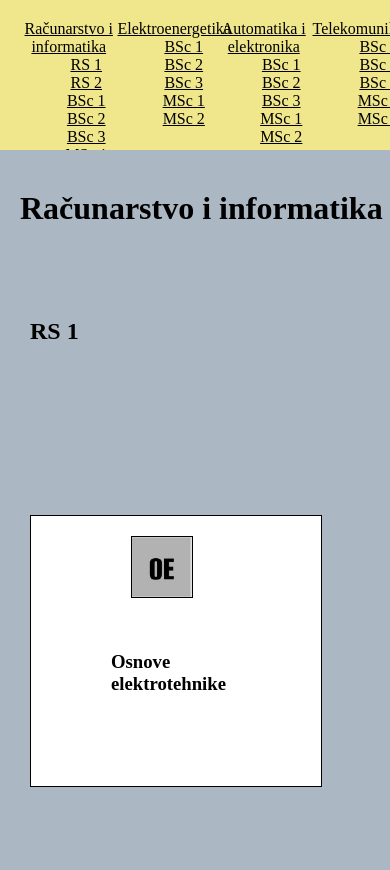
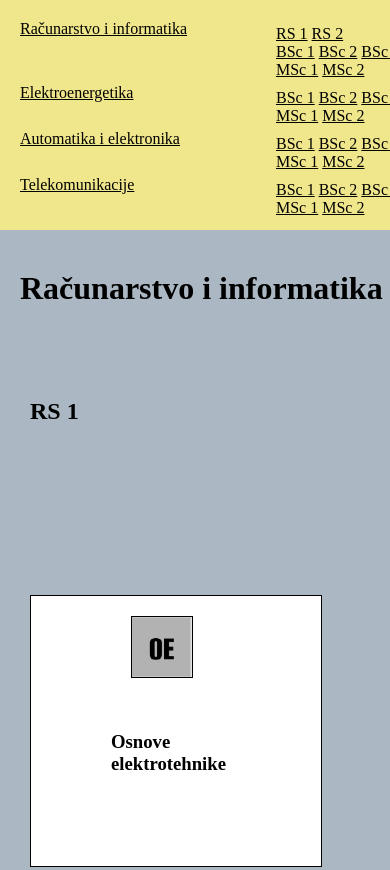
Before and after one commit to mbobic1/web_app_classrome_attendance, a plain HTML site: page html/predmet.html in a window 390 px wide. Shown: the top 870 px of the page. Drawn offline with Linux system fonts and the light colour scheme.

Commit message:
uredjen menu

```diff
--- a/css/predmet.css
+++ b/css/predmet.css
@@ -1,16 +1,6 @@
 body{
     background-color: #abb8c3;
     margin: 0;
-}
-
-@media screen and (max-width: 600px) {
-    .glavniMenu{
-        text-align: center;
-        height: inherit;
-        overflow: scroll;
-
-    }
-
 }
 
 
@@ -21,13 +11,12 @@ body{
     margin-left: 50px;
     margin-top: 10px;
 }
-
 .glavniMenu{
     background-color: khaki;
     list-style: none;
     width: 100%;
     height: 100px;
-    margin: auto;
+    margin: 0;
     padding: 20px 0px 30px 20px;
     position: fixed;
     top: 0;
@@ -47,16 +36,6 @@ body{
     list-style: none;
     padding-right: 5px;
 }
-
-
-@media screen and (min-width: 500px) {
-    html{
-        scroll-padding-top: 200px;
-    }
-}
-
-
-
 #ri{
     margin-top: 170px; /* Add a top margin to avoid content overlay */
 }
@@ -90,3 +69,38 @@ h1{
 .izborni{
     background-color: powderblue;
 }
+
+
+  @media screen and (min-width: 500px) {
+    html{
+        scroll-padding-top: 200px;
+    }
+}
+
+@media screen and (min-width: 0px) and (max-width:500px) {
+    html{
+        scroll-padding-top: 250px;
+    }
+}
+
+@media screen and (min-width: 100px) and (max-width: 600px) {
+    .glavniMenu{
+      height: 180px;
+      align-items: center;
+
+    }
+      .prviRed{
+      width: 100%;
+      float: left;
+      align-items: center;
+    }
+    .drugiRed{
+        align-items: center;
+        padding: 5px;
+        float:right;
+    }
+
+    #ri{
+        margin-top: 250px;
+    }
+  }
```
